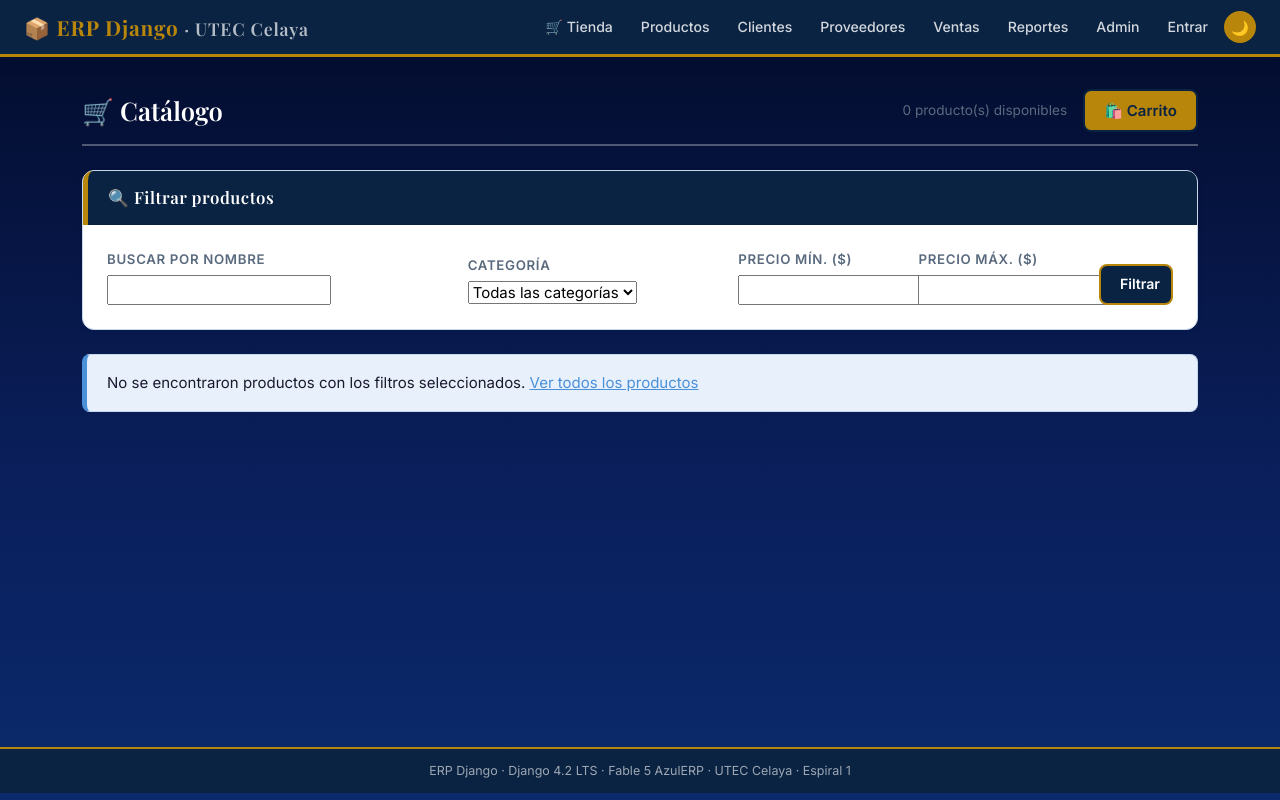
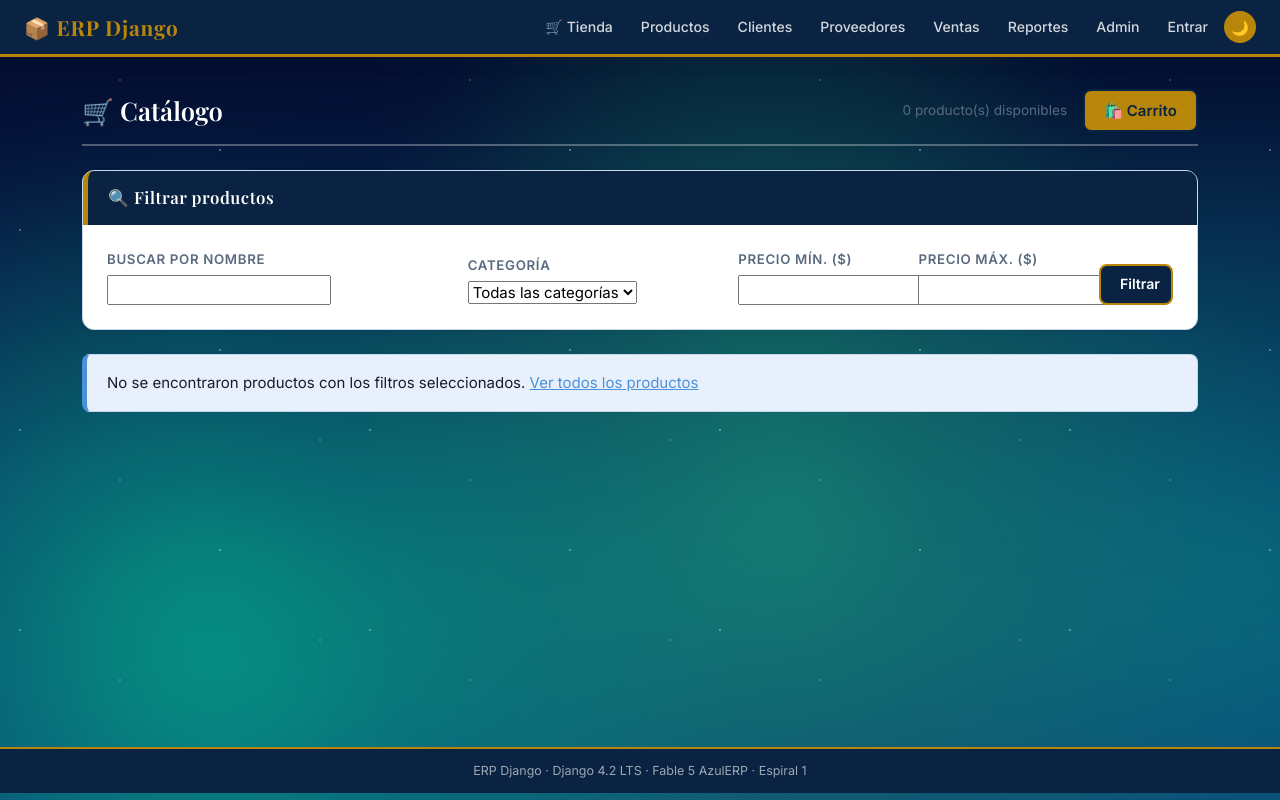
Before and after one commit to EstefannyBada/Temp_Workspace_ERP, a Django app: page /catalogo/ in a window 1280 px wide. Run offline with Django 4.2, Linux system fonts and the light colour scheme; data that the repository does not hold is empty.

Commit message:
feat: actualizar la lógica del proyecto

```diff
--- a/templates/base.html
+++ b/templates/base.html
@@ -4,7 +4,7 @@
     <meta charset="UTF-8">
     <meta name="viewport" content="width=device-width, initial-scale=1">
     <meta name="theme-color" content="#0A2342">
-    <title>{% block title %}ERP Django{% endblock %} · UTEC Celaya</title>
+    <title>{% block title %}ERP Django{% endblock %}</title>
 
     <!-- Google Fonts -->
     <link rel="preconnect" href="https://fonts.googleapis.com">
@@ -55,12 +55,15 @@
         *, *::before, *::after { box-sizing: border-box; }
 
         /* ===== FONDO AURORA BOREAL ===== */
-        html { background: #020b2a; }
+        /* El degradado va en html; el body es transparente para que
+           las luces verdes (body::before) se vean por encima. */
+        html {
+            background: linear-gradient(180deg, #020b2a 0%, #0a1f5c 60%, #0b2a6b 100%) fixed;
+        }
         body {
             font-family: 'Inter','Segoe UI',sans-serif;
             font-size: 15px;
-            background: linear-gradient(180deg, #020b2a 0%, #0a1f5c 60%, #0b2a6b 100%) !important;
-            background-attachment: fixed !important;
+            background: transparent !important;
             color: var(--clr-text);
             line-height: 1.6;
             margin: 0;
@@ -151,7 +154,6 @@
             color: var(--clr-gold) !important;
             text-decoration: none; letter-spacing: .04em;
         }
-        .erp-brand span { color: rgba(255,255,255,.7); font-weight: 300; font-size: .85em; }
         .erp-nav-links { display: flex; align-items: center; gap: .25rem; flex-wrap: wrap; }
         .erp-nav-link {
             color: rgba(255,255,255,.82) !important;
@@ -308,7 +310,7 @@
 <body>
 <!-- NAVBAR -->
 <nav class="erp-navbar">
-    <a class="erp-brand" href="/">📦 ERP Django <span>· UTEC Celaya</span></a>
+    <a class="erp-brand" href="/">📦 ERP Django</a>
     <div class="erp-nav-links">
         <a href="{% url 'catalogo:catalogo' %}" class="erp-nav-link {% block nav_catalogo %}{% endblock %}">
             🛒 Tienda
@@ -359,7 +361,7 @@
 
 <!-- FOOTER -->
 <footer class="erp-footer">
-    ERP Django · Django 4.2 LTS · Fable 5 AzulERP · UTEC Celaya · Espiral 1
+    ERP Django · Django 4.2 LTS · Fable 5 AzulERP · Espiral 1
 </footer>
 
 <!-- Bootstrap JS -->
```
